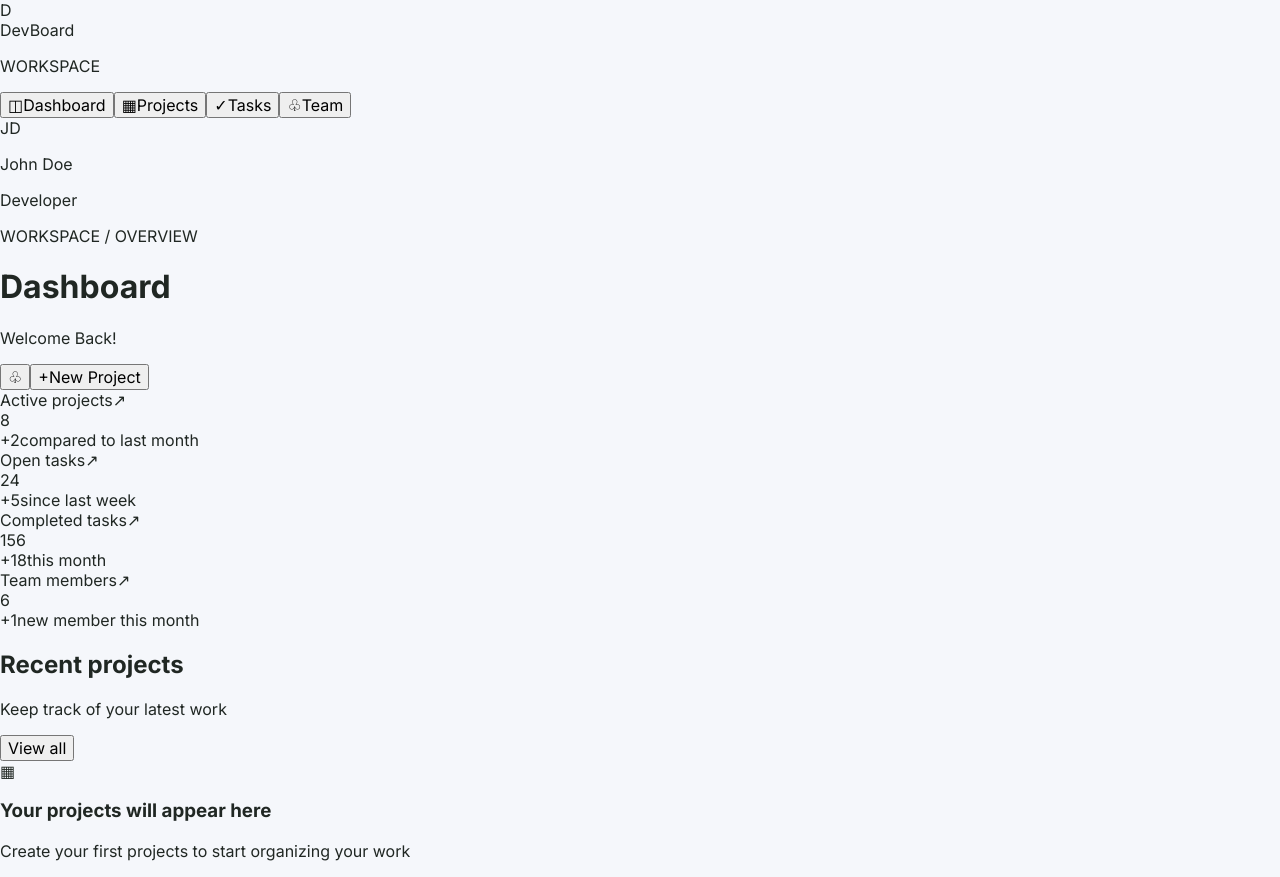
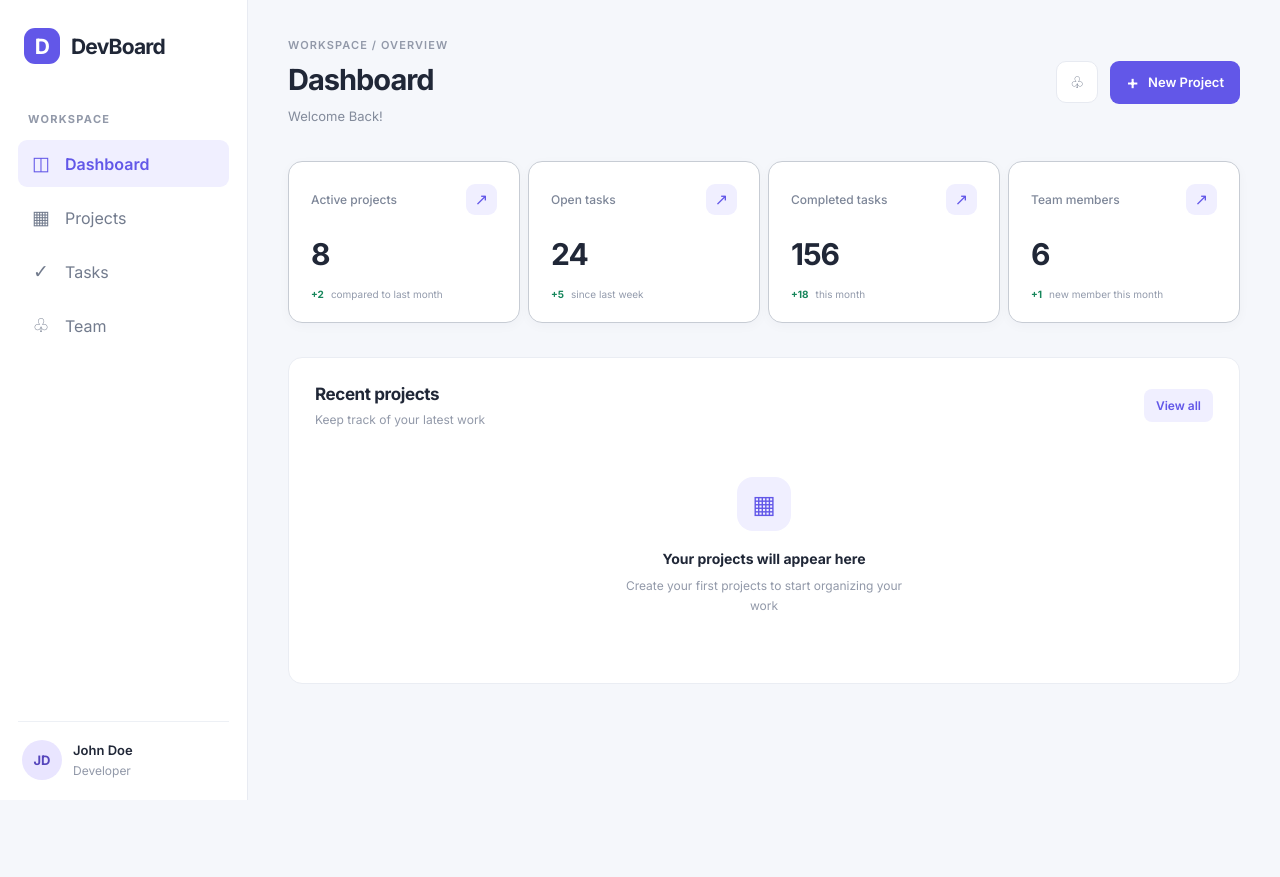
Before and after one commit to AleksandrKompanetc/devboard, a React (Vite) app: page / in a window 1280 px wide. After the commit the page ends 800 px from the top, so only its background shows below. Built offline with nearby package versions, Linux system fonts and the light colour scheme.

Commit message:
update class names in App and StatCard components for consistency

```diff
--- a/src/App.tsx
+++ b/src/App.tsx
@@ -8,7 +8,7 @@ export default function App() {
     <div className='app-layout'>
       <Sidebar />
 
-      <div className='app-content'>
+      <div className='app-layout__content'>
         <Dashboard />
       </div>
     </div>
--- a/src/components/StatCard.tsx
+++ b/src/components/StatCard.tsx
@@ -7,21 +7,21 @@ interface StatCardProps {
 export default function StatCard({ stat }: StatCardProps) {
   return (
     <article className='stat-card'>
-      <div className='stat__card-top'>
-        <span className='stat__card-title'>{stat.title}</span>
-        <span className='stat__card-icon'>↗</span>
+      <div className='stat-card__top'>
+        <span className='stat-card__title'>{stat.title}</span>
+        <span className='stat-card__icon'>↗</span>
       </div>
 
-      <div className='stat--card-value'>
+      <div className='stat-card__value'>
         {stat.value}
       </div>
 
-      <div className='stat__card-bottom'>
-        <span className='stat__card-change'>
+      <div className='stat-card__bottom'>
+        <span className='stat-card__change'>
           {stat.change}
         </span>
 
-        <span className='stat__card-description'>
+        <span className='stat-card__description'>
           {stat.description}
         </span>
       </div>
--- a/src/index.css
+++ b/src/index.css
@@ -1,11 +1,14 @@
+
 @import url('https://fonts.googleapis.com/css2?family=Inter:wght@400;500;600;700&display=swap');
 
 :root {
   font-family: 'Inter', sans-serif;
-  color: #202723;
+  color: #202737;
   background: #f5f7fb;
   font-synthesis: none;
   text-rendering: optimizeLegibility;
+  -webkit-font-smoothing: antialiased;
+  -moz-osx-font-smoothing: grayscale;
 }
 
 * {
@@ -31,3 +34,411 @@ button:focus-visible {
 .app-layout {
   min-height: 100vh;
 }
+
+.sidebar {
+  position: fixed;
+  inset: 0 auto 0 0;
+  z-index: 2;
+  display: flex;
+  flex-direction: column;
+  width: 248px;
+  padding: 28px 18px 20px;
+  background: #fff;
+  border-right: 1px solid #e8ebf2;
+}
+
+.sidebar__logo {
+  display: flex;
+  align-items: center;
+  gap: 11px;
+  margin: 0 0 48px 6px;
+  font-size: 21px;
+  font-weight: 700;
+  letter-spacing: -0.8px;
+}
+
+.sidebar__logo-icon {
+  display: grid;
+  place-items: center;
+  width: 36px;
+  height: 36px;
+  color: white;
+  background: #6257e8;
+  border-radius: 11px;
+}
+
+.sidebar__section-title {
+  margin: 0 0 14px 10px;
+  color: #9299a9;
+  font-size: 11px;
+  font-weight: 700;
+  letter-spacing: 1.3px;
+}
+
+.sidebar__navigation {
+  display: grid;
+  gap: 7px;
+}
+
+.sidebar__link {
+  display: flex;
+  align-items: center;
+  gap: 13px;
+  width: 100%;
+  padding: 12px;
+  color: #727b8d;
+  text-align: left;
+  background: transparent;
+  border: 0;
+  border-radius: 9px;
+}
+
+.sidebar__link:hover {
+  background: #f5f5ff;
+}
+
+.sidebar__link--active {
+  color: #6257e8;
+  font-weight: 600;
+  background: #f0efff;
+}
+
+.sidebar__icon {
+  width: 22px;
+  font-size: 19px;
+  text-align: center;
+}
+
+.sidebar__bottom {
+  display: flex;
+  align-items: center;
+  gap: 11px;
+  margin-top: auto;
+  padding: 18px 4px 0;
+  border-top: 1px solid #edf0f5;
+}
+
+.sidebar__avatar {
+  display: grid;
+  place-items: center;
+  width: 40px;
+  height: 40px;
+  color: #5545bc;
+  font-size: 13px;
+  font-weight: 700;
+  background: #e9e5ff;
+  border-radius: 50%;
+}
+
+.sidebar__user-name,
+.sidebar__user-role {
+  margin: 0;
+}
+
+.sidebar__user-name {
+  font-size: 13px;
+  font-weight: 600;
+}
+
+.sidebar__user-role {
+  margin-top: 5px;
+  color: #9299a9;
+  font-size: 12px;
+}
+
+.app-layout__content {
+  min-height: 100vh;
+  margin-left: 248px;
+}
+
+.dashboard {
+  max-width: 1600px;
+  margin: 0 auto;
+  padding: 38px 40px;
+}
+
+.header {
+  display: flex;
+  align-items: center;
+  justify-content: space-between;
+  gap: 24px;
+  margin-bottom: 34px;
+}
+
+.header__eyebrow {
+  margin: 0 0 10px;
+  color: #9299a9;
+  font-size: 11px;
+  font-weight: 600;
+  letter-spacing: 1.1px;
+}
+
+.header__title {
+  margin: 0;
+  font-size: 29px;
+  letter-spacing: -1px;
+}
+
+.header__subtitle {
+  margin: 9px 0 0;
+  color: #838b9b;
+  font-size: 13px;
+  line-height: 1.6;
+}
+
+.header__actions {
+  display: flex;
+  align-items: center;
+  gap: 12px;
+}
+
+.header__icon-button {
+  width: 42px;
+  height: 42px;
+  color: #697386;
+  background: white;
+  border: 1px solid #e7eaf1;
+  border-radius: 10px;
+}
+
+.header__new-button {
+  display: flex;
+  align-items: center;
+  gap: 9px;
+  padding: 12px 16px;
+  color: white;
+  font-size: 13px;
+  font-weight: 600;
+  background: #6257e8;
+  border: 0;
+  border-radius: 9px;
+}
+
+.header__new-button:hover {
+  background: #5145d0;
+}
+
+.header__new-button span {
+  font-size: 19px;
+  line-height: 1;
+}
+
+.dashboard__stats {
+  display: grid;
+  grid-template-columns: repeat(4, minmax(0, 1fr));
+  gap: 8px;
+  margin-bottom: 34px;
+}
+
+.stat-card {
+  min-width: 0;
+  padding: 22px;
+  background: white;
+  border: 1px solid #c7ccd4;
+  border-radius: 14px;
+  box-shadow: 0 3px 12px rgb(25 35 65 / 3%);
+}
+
+.stat-card__top {
+  display: flex;
+  align-items: center;
+  justify-content: space-between;
+  gap: 8px;
+}
+
+.stat-card__title {
+  color: #7d8698;
+  font-size: 12px;
+  font-weight: 500;
+}
+
+.stat-card__icon {
+  display: grid;
+  place-items: center;
+  width: 31px;
+  height: 31px;
+  color: #6257e8;
+  background: #f0efff;
+  border-radius: 9px;
+}
+
+.stat-card__value {
+  margin: 21px 0 16px;
+  font-size: 30px;
+  font-weight: 700;
+  letter-spacing: -1px;
+}
+
+.stat-card__bottom {
+  display: flex;
+  flex-wrap: wrap;
+  align-items: center;
+  gap: 7px;
+  font-size: 10px;
+}
+
+.stat-card__change {
+  color: #16865b;
+  font-weight: 700;
+}
+
+.stat-card__description {
+  color: #939bac;
+}
+
+.dashboard__section {
+  padding: 26px;
+  background: white;
+  border: 1px solid #eaedf3;
+  border-radius: 14px;
+}
+
+.dashboard__section-heading {
+  display: flex;
+  align-items: center;
+  justify-content: space-between;
+  gap: 16px;
+}
+
+.dashboard__section-heading h2 {
+  margin: 0;
+  font-size: 17px;
+  letter-spacing: -0.4px;
+}
+
+.dashboard__section-heading p {
+  margin: 8px 0 0;
+  color: #9299a9;
+  font-size: 12px;
+}
+
+.dashboard__view-button {
+  padding: 9px 12px;
+  color: #6257e8;
+  font-size: 12px;
+  font-weight: 600;
+  background: #f0efff;
+  border: 0;
+  border-radius: 8px;
+}
+
+.dashboard__empty-state {
+  display: flex;
+  flex-direction: column;
+  align-items: center;
+  padding: 50px 20px 40px;
+  text-align: center;
+}
+
+.dashboard__empty-icon {
+  display: grid;
+  place-items: center;
+  width: 54px;
+  height: 54px;
+  color: #6257e8;
+  font-size: 25px;
+  background: #f0efff;
+  border-radius: 16px;
+}
+
+.dashboard__empty-state h3 {
+  margin: 19px 0 0;
+  font-size: 14px;
+}
+
+.dashboard__empty-state p {
+  max-width: 300px;
+  margin: 9px 0 0;
+  color: #9299a9;
+  font-size: 12px;
+  line-height: 1.7;
+}
+
+@media (max-width: 1100px) {
+  .dashboard {
+    padding: 30px 24px;
+  }
+
+  .dashboard__stats {
+    grid-template-columns: repeat(2, minmax(0, 1fr));
+  }
+}
+
+@media (max-width: 700px) {
+  .sidebar {
+    position: static;
+    width: 100%;
+    padding: 16px;
+    border-right: 0;
+    border-bottom: 1px solid #e8ebf2;
+  }
+
+  .sidebar__logo {
+    margin: 0 0 20px;
+  }
+
+  .sidebar__section-title,
+  .sidebar__bottom {
+    display: none;
+  }
+
+  .sidebar__navigation {
+    grid-template-columns: repeat(4, minmax(0, 1fr));
+    gap: 4px;
+  }
+
+  .sidebar__link {
+    flex-direction: column;
+    justify-content: center;
+    gap: 5px;
+    padding: 10px 3px;
+    font-size: 10px;
+  }
+
+  .sidebar__icon {
+    font-size: 17px;
+  }
+
+  .app-layout__content {
+    margin-left: 0;
+  }
+
+  .dashboard {
+    padding: 25px 16px;
+  }
+
+  .header {
+    align-items: flex-start;
+    flex-direction: column;
+    gap: 18px;
+  }
+
+  .header__title {
+    font-size: 25px;
+  }
+
+  .dashboard__stats {
+    gap: 12px;
+  }
+
+  .stat-card {
+    padding: 16px;
+  }
+
+  .stat-card__title {
+    font-size: 11px;
+  }
+
+  .stat-card__value {
+    font-size: 25px;
+  }
+
+  .stat-card__bottom {
+    flex-direction: column;
+    align-items: flex-start;
+  }
+
+  .dashboard__section {
+    padding: 18px;
+  }
+}
```
